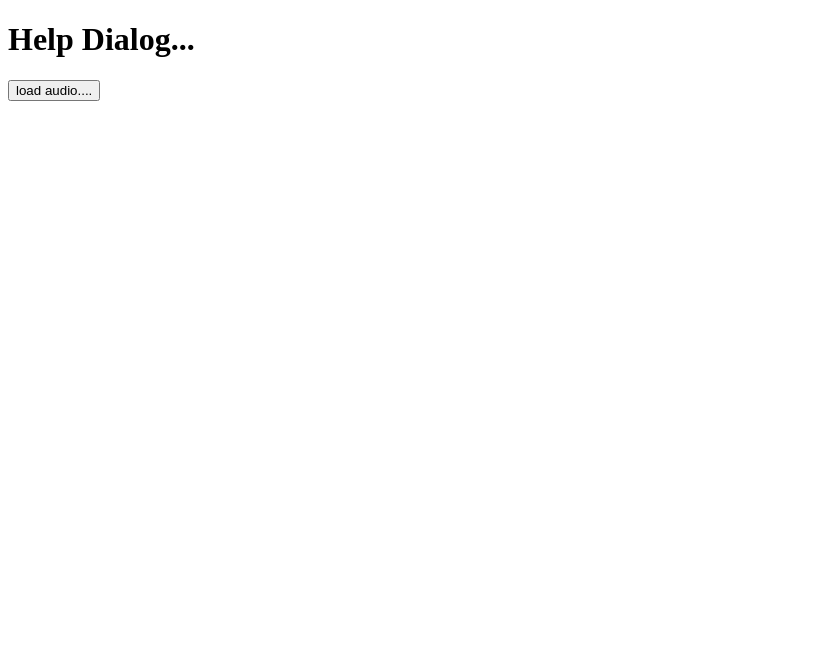
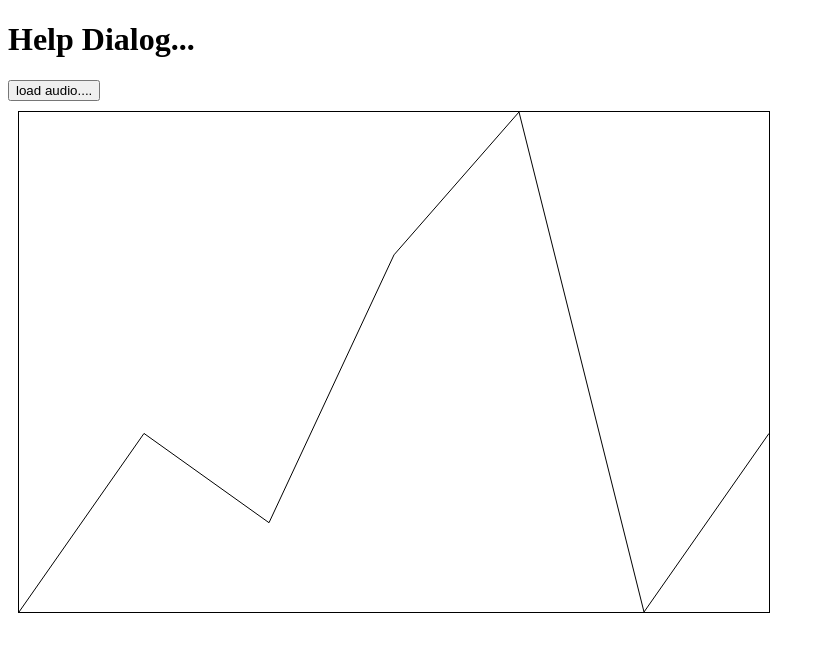
Before and after one commit to ryanstables/indaw, a plain HTML site: page webAudioTest/index.html in a window 1280 px wide. Shown: the whole page, without its empty margins (0-825 px from the left). Drawn offline with Linux system fonts and the light colour scheme; no server answers.

Commit message:
added plot() function to web audio example

```diff
--- a/InDAWHelper/helper.js
+++ b/InDAWHelper/helper.js
@@ -8,8 +8,8 @@ var offset =0
 // toggle help box...
 var helpButton = document.getElementById("helper_button");
 helpButton.addEventListener("click", function() {
-    targetStyle = window.getComputedStyle(target, null)
-    buttonStyle = window.getComputedStyle(toggle_button, null)
+    var targetStyle = window.getComputedStyle(target, null)
+    var buttonStyle = window.getComputedStyle(toggle_button, null)
     var boxWidth = parseInt(targetStyle.width)
     var indent = parseInt(targetStyle.right)
     var border = parseInt(targetStyle.borderWidth)
--- a/webAudioTest/index.html
+++ b/webAudioTest/index.html
@@ -14,7 +14,9 @@
         <button onclick="loadSound()">load audio....</button>
       </div>
 
-      <div id="results">
+      <div id="results" style="margin:10px">
+          <canvas id="canvas" height="500" width="750" style="border:1px solid #000000;">
+          </canvas>
       </div>
 
 
--- a/webAudioTest/webAudioFns.js
+++ b/webAudioTest/webAudioFns.js
@@ -2,9 +2,10 @@ var audio = null;
 var audioData = new Float64Array();
 
 window.AudioContext = window.AudioContext || window.webkitAudioContext;
-var context = new AudioContext();
+var audiocontext = new AudioContext();
 
 window.addEventListener('load', loadSound)
+window.addEventListener('load', plot([100, 200, 150, 300, 380, 100, 200]))
 
 function loadSound() {
   var request = new XMLHttpRequest();
@@ -13,7 +14,7 @@ function loadSound() {
 
   // Decode asynchronously
   request.onload = function() {
-    context.decodeAudioData(request.response, function(buffer) {
+    audiocontext.decodeAudioData(request.response, function(buffer) {
      audio = buffer
      audioData = audio.getChannelData(0);
     }, function(){alert("Error: audio not loaded");});
@@ -29,8 +30,38 @@ function get_chroma(x) {
     // get a spectrum from the first frame of audio data...
     var spectrum = xtract_spectrum(audio[0], 44100, false, false);
     // init chroma filters...
-    var chromaFilters = xtract_init_chroma(nfft, 44100, nbins);
+//    var chromaFilters = xtract_init_chroma(nfft, 44100, nbins);
     // find the chroma bands...
-    var chroma = xtract_chroma(spectrum, chromaFilters);
-    return chroma;
+//    var chroma = xtract_chroma(spectrum, chromaFilters);
+    return spectrum;
 }
+
+// Canvas script...
+var sales = [0, 0.1, 0.1, 0.1];
+
+function plot(x) {
+    var canvas = document.getElementById("canvas");
+    var c = canvas.getContext("2d");
+    var canvasStyle  = window.getComputedStyle(canvas, null);
+    var width = parseInt(canvasStyle.width);
+    var height= parseInt(canvasStyle.height);
+    var offset = (1 / (x.length - 1)) * width;
+    var maxX = x.reduce(function(a, b) { return Math.max(a, b);});
+    var minX = x.reduce(function(a, b) { return Math.min(a, b);});
+
+    function drawToScale(input) {
+        return height - ( (input-minX)*height) / (maxX-minX);
+    }
+
+    // remove the previuous lines
+    c.clearRect(0, 0, width, height)
+
+    // plot the new ones
+    c.beginPath();
+    c.moveTo(0,  drawToScale(x[0]));
+
+    for (var i = 1; i < x.length; i++) {
+        c.lineTo(i * offset, drawToScale(x[i]) );
+    }
+    c.stroke();
+  }
```
Also changed, not shown: webAudioTest/jsXtract.min.js.
